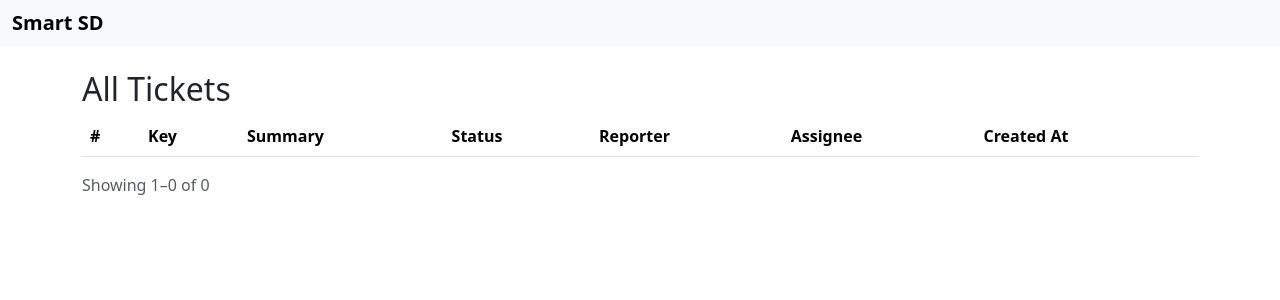
After one commit to shammas012/BigProjectWSAA, a Flask app: page /tickets in a window 1280 px wide. The commit adds this page. Shown: the top 300 px of the page. Run offline with Flask 3, Linux system fonts and the light colour scheme; lists and menus that the app fills with data are empty.

```diff
--- a/SMART_Service_Desk/app/models.py
+++ b/SMART_Service_Desk/app/models.py
@@ -108,6 +108,10 @@ class Ticket(db.Model):
     statusId = db.Column(db.String(100), db.ForeignKey('workflow_statuses.id'))
     issueType = db.relationship('IssueType', backref='tickets')
     projectId = db.Column(db.String(100), db.ForeignKey('projects.id'))
+    Reporter = db.relationship('User', foreign_keys=[createdBy], backref='created_tickets')
+    Assignee = db.relationship('User', foreign_keys=[assignedTo], backref='assigned_tickets')
+    status = db.relationship('WorkflowStatus', foreign_keys=[statusId])
+
 
     def serializeJson(self):
         return {
--- a/SMART_Service_Desk/app/routes/ui.py
+++ b/SMART_Service_Desk/app/routes/ui.py
@@ -1,5 +1,6 @@
-from flask import Blueprint, render_template
-from app.models import Ticket
+from flask import Blueprint, render_template, request
+from app.models import Ticket, User, db
+from app.routes.utils import log_exceptions
 
 bp = Blueprint('ui', __name__)
 
@@ -7,3 +8,47 @@ bp = Blueprint('ui', __name__)
 def dashboard():
     total = Ticket.query.count()
     return render_template('home.html', total=total)
+
+
+@bp.route('/tickets')
+def view_tickets():
+    page = int(request.args.get('page', 1))
+    per_page = 50
+    offset = (page - 1) * per_page
+
+    tickets = Ticket.query.order_by(Ticket.createdAt.desc()).offset(offset).limit(per_page).all()
+    total = Ticket.query.count()
+
+    return render_template('tickets.html', tickets=tickets, total=total, offset=offset, page=page, per_page=per_page)
+
+@bp.route('/tickets/<key>')
+def ticket_detail(key):
+    ticket = Ticket.query.filter_by(key=key).first_or_404()
+    users = User.query.order_by(User.fullname).all()
+    return render_template('ticketDetails.html', ticket=ticket, users = users)
+
+@bp.route('/debug-users')
+def debug_user_ids():
+    users = User.query.all()
+    return "<br>".join([f"id: {u.id}, fullname: {u.fullname}, username: {u.username}" for u in users])
+
+
+@bp.route('/tickets/<key>', methods=['PATCH'])
+@log_exceptions
+def update_ticket_field(key):
+    data = request.get_json()
+    field = data.get("field")
+    value = data.get("value")
+
+    ticket = Ticket.query.filter_by(key=key).first()
+    if not ticket:
+        return {"error": "Ticket not found"}, 404
+
+    try:
+        setattr(ticket, field, value)
+        ticket.updatedAt = db.func.now()
+        db.session.commit()
+        return {"message": f"{field} updated"}, 200
+    except Exception as ex:
+        db.session.rollback()
+        return {"error": f"Failed to update field: {str(ex)}"}, 500
--- a/SMART_Service_Desk/app/templates/home.html
+++ b/SMART_Service_Desk/app/templates/home.html
@@ -7,7 +7,11 @@
     <div class="card text-bg-primary mb-3">
       <div class="card-body">
         <h5 class="card-title">Total Tickets</h5>
-        <p class="card-text">{{ total }}</p>
+        <p class="card-text">
+            <a href="/tickets" class="text-white text-decoration-none">
+              {{ total }}
+            </a>
+        </p>
       </div>
     </div>
   </div>
--- /dev/null
+++ b/SMART_Service_Desk/app/templates/tickets.html
@@ -0,0 +1,39 @@
+<!--
+https://jinja.palletsprojects.com/en/stable/templates/#html-escaping
+-->
+
+{% extends 'master.html' %}
+
+{% block content %}
+<h2>All Tickets</h2>
+<table class="table table-striped">
+  <thead>
+    <tr>
+      <th>#</th>
+      <th>Key</th>
+      <th>Summary</th>
+      <th>Status</th>
+      <th>Reporter</th>
+      <th>Assignee</th>
+      <th>Created At</th>
+    </tr>
+  </thead>
+  <tbody>
+    {% for ticket in tickets %}
+    <tr>
+      <td>{{ loop.index + offset }}</td>
+      <td><a href="/tickets/{{ ticket.key }}">{{ ticket.key }}</a></td>
+      <td>{{ ticket.summary }}</td>
+      <td>{{ ticket.status.description if ticket.status else '—' }}</td>
+      <td>{{ ticket.Reporter.fullname if ticket.Reporter else '—' }}</td>
+      <td>{{ ticket.Assignee.fullname if ticket.Assignee else '—' }}</td>
+      <td>{{ ticket.createdAt.strftime('%Y-%m-%d %H:%M') }}</td>
+    </tr>
+    {% endfor %}
+  </tbody>
+</table>
+
+<p class="text-muted">
+  Showing {{ offset + 1 }}–{{ offset + tickets|length }} of {{ total }}
+</p>
+{% endblock %}
```
Also changed, not shown: SMART_Service_Desk/app/routes/users.py (+36 -0 lines), SMART_Service_Desk/app/templates/ticketDetails.html (added, +87 -0 lines), 4 other files.
